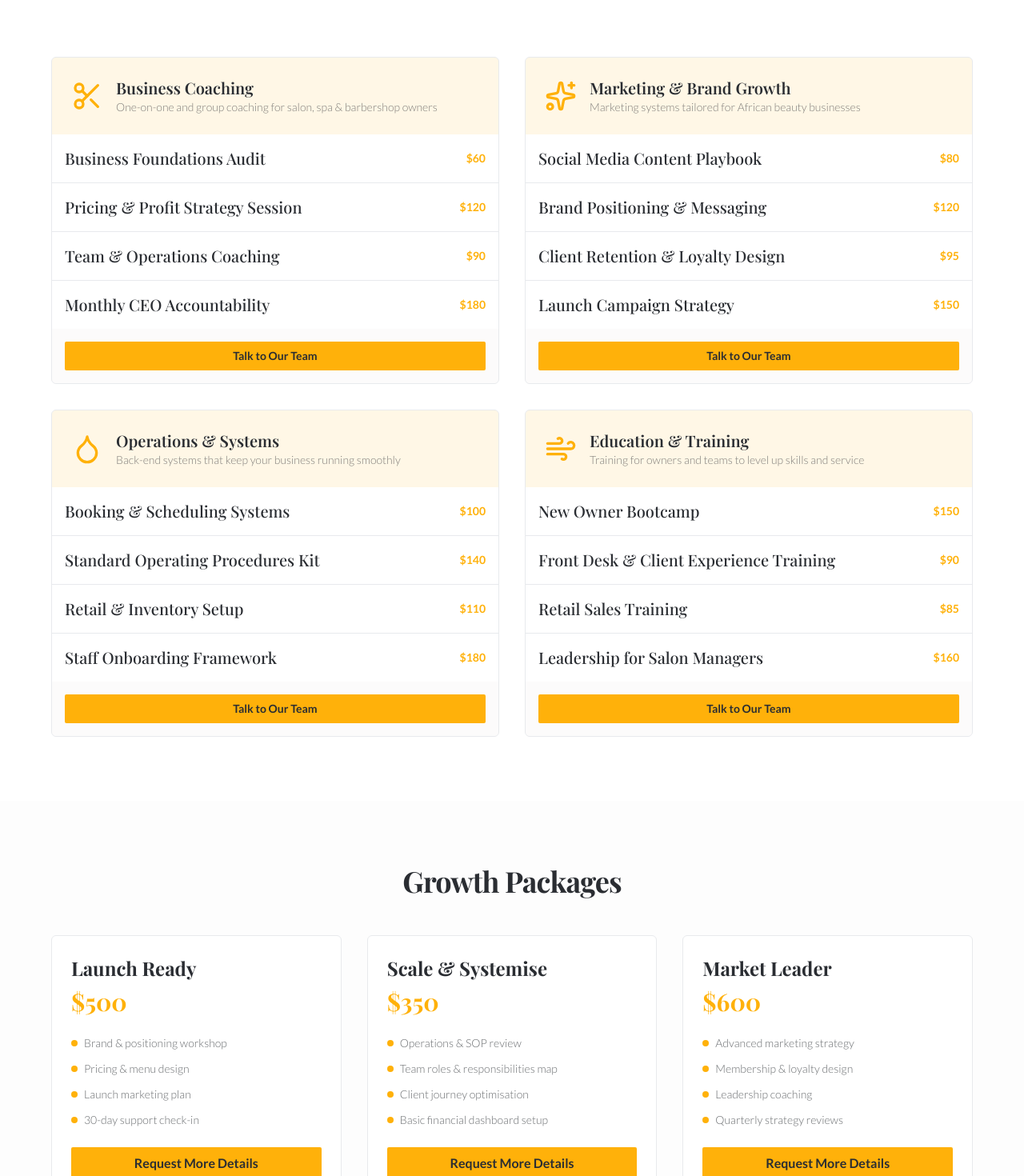
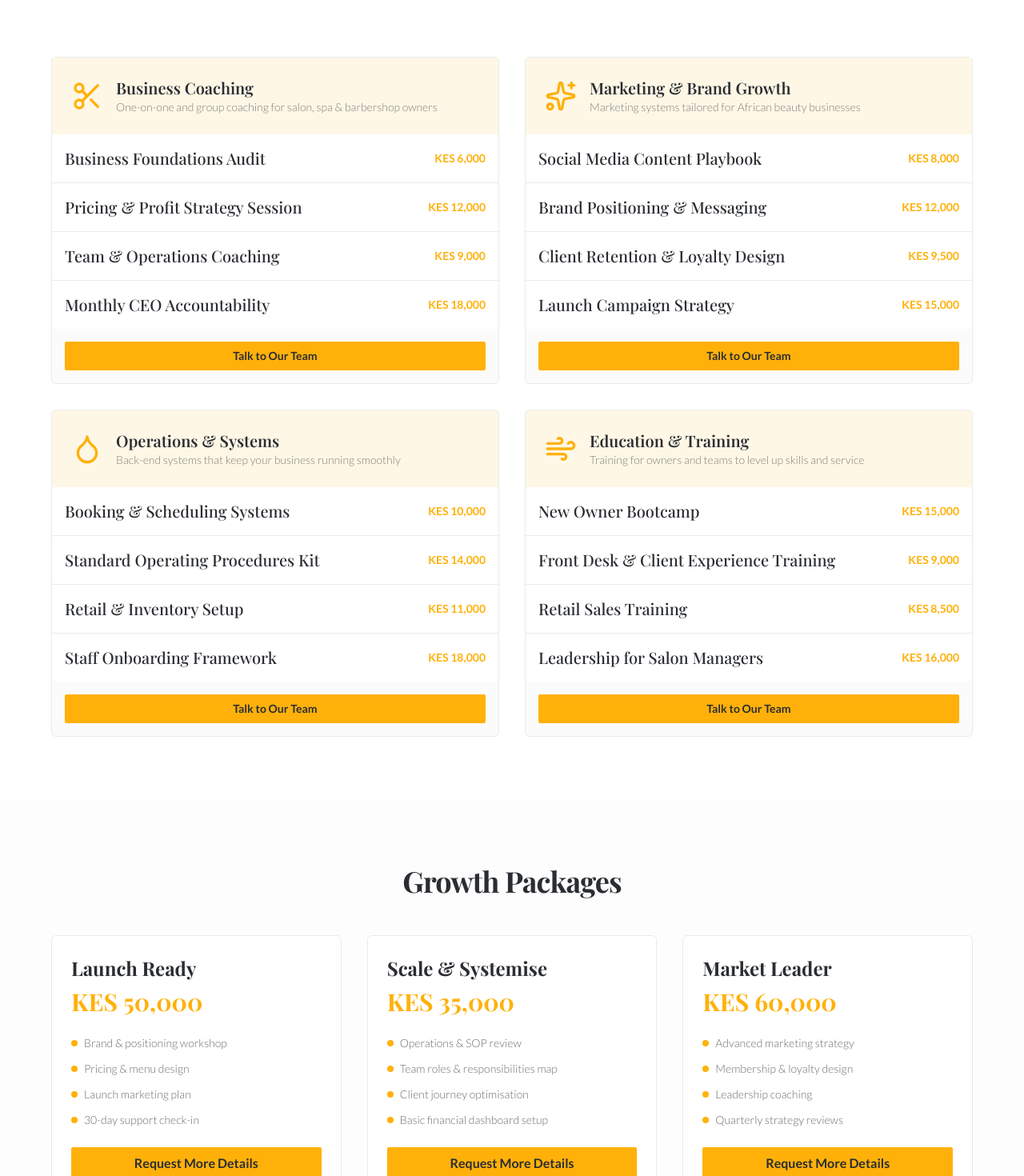
Before and after one commit to DickensJuma/SpaAndSalonAfrica, a React (Vite) app: page /services in a window 1280 px wide. Shown: the part 609-2079 px from the top of the page at 80% size. Built offline with nearby package versions, Linux system fonts and the light colour scheme.

Commit message:
kes currency

```diff
--- a/client/pages/BusinessClub.tsx
+++ b/client/pages/BusinessClub.tsx
@@ -112,7 +112,7 @@ export default function BusinessClub() {
             {[
               {
                 name: "Starter",
-                price: "$99",
+                price: "KES 9,900",
                 period: "/year",
                 features: [
                   "Access to private community",
@@ -122,7 +122,7 @@ export default function BusinessClub() {
               },
               {
                 name: "Growth",
-                price: "$199",
+                price: "KES 19,900",
                 period: "/year",
                 features: [
                   "Everything in Starter",
@@ -134,7 +134,7 @@ export default function BusinessClub() {
               },
               {
                 name: "Leader",
-                price: "$399",
+                price: "KES 39,900",
                 period: "/year",
                 features: [
                   "Everything in Growth",
--- a/client/pages/Services.tsx
+++ b/client/pages/Services.tsx
@@ -9,10 +9,10 @@ export default function Services() {
       icon: Scissors,
       description: "One-on-one and group coaching for salon, spa & barbershop owners",
       items: [
-        { name: "Business Foundations Audit", price: "$60" },
-        { name: "Pricing & Profit Strategy Session", price: "$120" },
-        { name: "Team & Operations Coaching", price: "$90" },
-        { name: "Monthly CEO Accountability", price: "$180" }
+        { name: "Business Foundations Audit", price: "KES 6,000" },
+        { name: "Pricing & Profit Strategy Session", price: "KES 12,000" },
+        { name: "Team & Operations Coaching", price: "KES 9,000" },
+        { name: "Monthly CEO Accountability", price: "KES 18,000" }
       ]
     },
     {
@@ -20,10 +20,10 @@ export default function Services() {
       icon: Sparkles,
       description: "Marketing systems tailored for African beauty businesses",
       items: [
-        { name: "Social Media Content Playbook", price: "$80" },
-        { name: "Brand Positioning & Messaging", price: "$120" },
-        { name: "Client Retention & Loyalty Design", price: "$95" },
-        { name: "Launch Campaign Strategy", price: "$150" }
+        { name: "Social Media Content Playbook", price: "KES 8,000" },
+        { name: "Brand Positioning & Messaging", price: "KES 12,000" },
+        { name: "Client Retention & Loyalty Design", price: "KES 9,500" },
+        { name: "Launch Campaign Strategy", price: "KES 15,000" }
       ]
     },
     {
@@ -31,10 +31,10 @@ export default function Services() {
       icon: Droplet,
       description: "Back-end systems that keep your business running smoothly",
       items: [
-        { name: "Booking & Scheduling Systems", price: "$100" },
-        { name: "Standard Operating Procedures Kit", price: "$140" },
-        { name: "Retail & Inventory Setup", price: "$110" },
-        { name: "Staff Onboarding Framework", price: "$180" }
+        { name: "Booking & Scheduling Systems", price: "KES 10,000" },
+        { name: "Standard Operating Procedures Kit", price: "KES 14,000" },
+        { name: "Retail & Inventory Setup", price: "KES 11,000" },
+        { name: "Staff Onboarding Framework", price: "KES 18,000" }
       ]
     },
     {
@@ -42,10 +42,10 @@ export default function Services() {
       icon: Wind,
       description: "Training for owners and teams to level up skills and service",
       items: [
-        { name: "New Owner Bootcamp", price: "$150" },
-        { name: "Front Desk & Client Experience Training", price: "$90" },
-        { name: "Retail Sales Training", price: "$85" },
-        { name: "Leadership for Salon Managers", price: "$160" }
+        { name: "New Owner Bootcamp", price: "KES 15,000" },
+        { name: "Front Desk & Client Experience Training", price: "KES 9,000" },
+        { name: "Retail Sales Training", price: "KES 8,500" },
+        { name: "Leadership for Salon Managers", price: "KES 16,000" }
       ]
     }
   ];
@@ -155,7 +155,7 @@ export default function Services() {
             {[
               {
                 name: "Launch Ready",
-                price: "$500",
+                price: "KES 50,000",
                 services: [
                   "Brand & positioning workshop",
                   "Pricing & menu design",
@@ -165,7 +165,7 @@ export default function Services() {
               },
               {
                 name: "Scale & Systemise",
-                price: "$350",
+                price: "KES 35,000",
                 services: [
                   "Operations & SOP review",
                   "Team roles & responsibilities map",
@@ -175,7 +175,7 @@ export default function Services() {
               },
               {
                 name: "Market Leader",
-                price: "$600",
+                price: "KES 60,000",
                 services: [
                   "Advanced marketing strategy",
                   "Membership & loyalty design",
```
